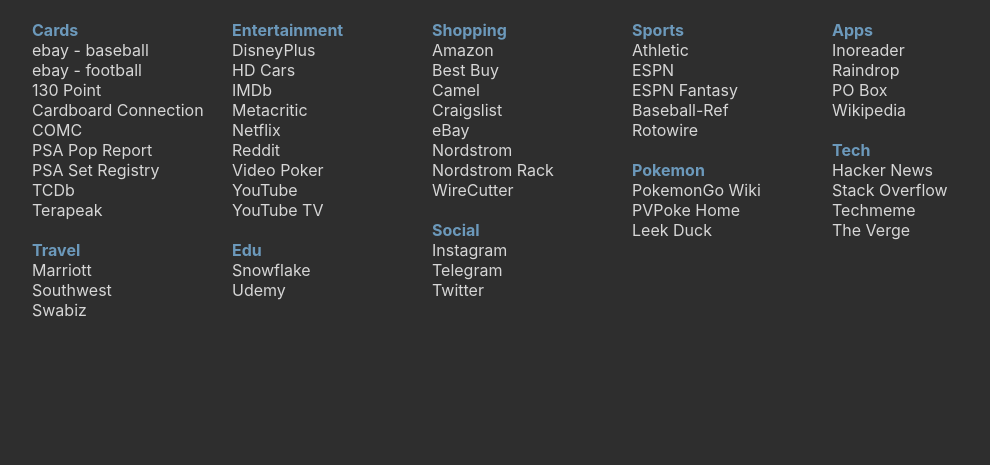
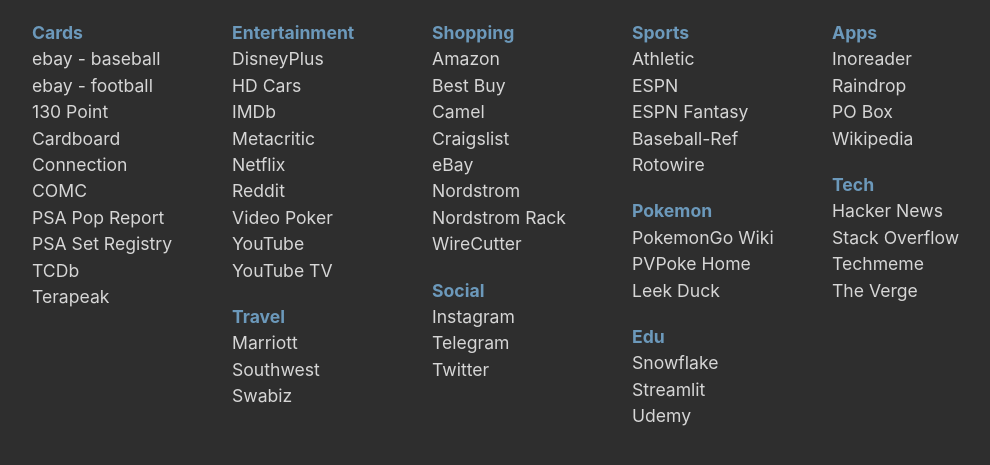
Before and after one commit to jimg72/jimg72.github.io, a Jekyll site: the page built from start.html, in a window 1280 px wide. Shown: the top 465 px of the page, without its empty margins (96-1086 px from the left). Built offline with Jekyll 4.4.1, drawn with Linux system fonts in a browser that asks for light colours.

Commit message:
added some info

```diff
--- a/_config.yml
+++ b/_config.yml
@@ -57,8 +57,8 @@
 #  linkedin: daattali
 #  xing: yourname
 #  stackoverflow: "3943160/daattali"
-#  snapchat: deanat78
-#  instagram: deanat78
+snapchat: bigjim_00
+instagram: bigjim
 #  spotify: yourname
 #  telephone: +14159998888
 #  steam: deanat78
@@ -66,8 +66,8 @@
 #  yelp: yourname
 #  telegram: yourname
 #  calendly: yourname
-#  mastodon: instance.url/@username
-#  bluesky: yourname
+mastodon: techhub.social/@bigjim
+bluesky: coasttrash
 #  ORCID: your ORCID ID
 #  google-scholar: your google scholar
 #  discord: "invite_code" or "users/userid" or "invite/invite_code"
--- a/_data/bookmarks.yml
+++ b/_data/bookmarks.yml
@@ -132,5 +132,7 @@
   links:
     - link_name: Snowflake
       link_url: https://learn.snowflake.com/en/courses
+    - link_name: Streamlit
+      link_url: https://30days.streamlit.app
     - link_name: Udemy
       link_url: https://www.udemy.com
--- a/assets/css/style.css
+++ b/assets/css/style.css
@@ -16,7 +16,8 @@
 
 ul li {
     font-family: -apple-system, BlinkMacSystemFont, "Segoe UI", Roboto, "Helvetica Neue", sans-serif;
-    line-height: 1.25;
+    font-size: 1.1rem;
+    line-height: 1.5;
 }
 
 .list-unstyled {
```
